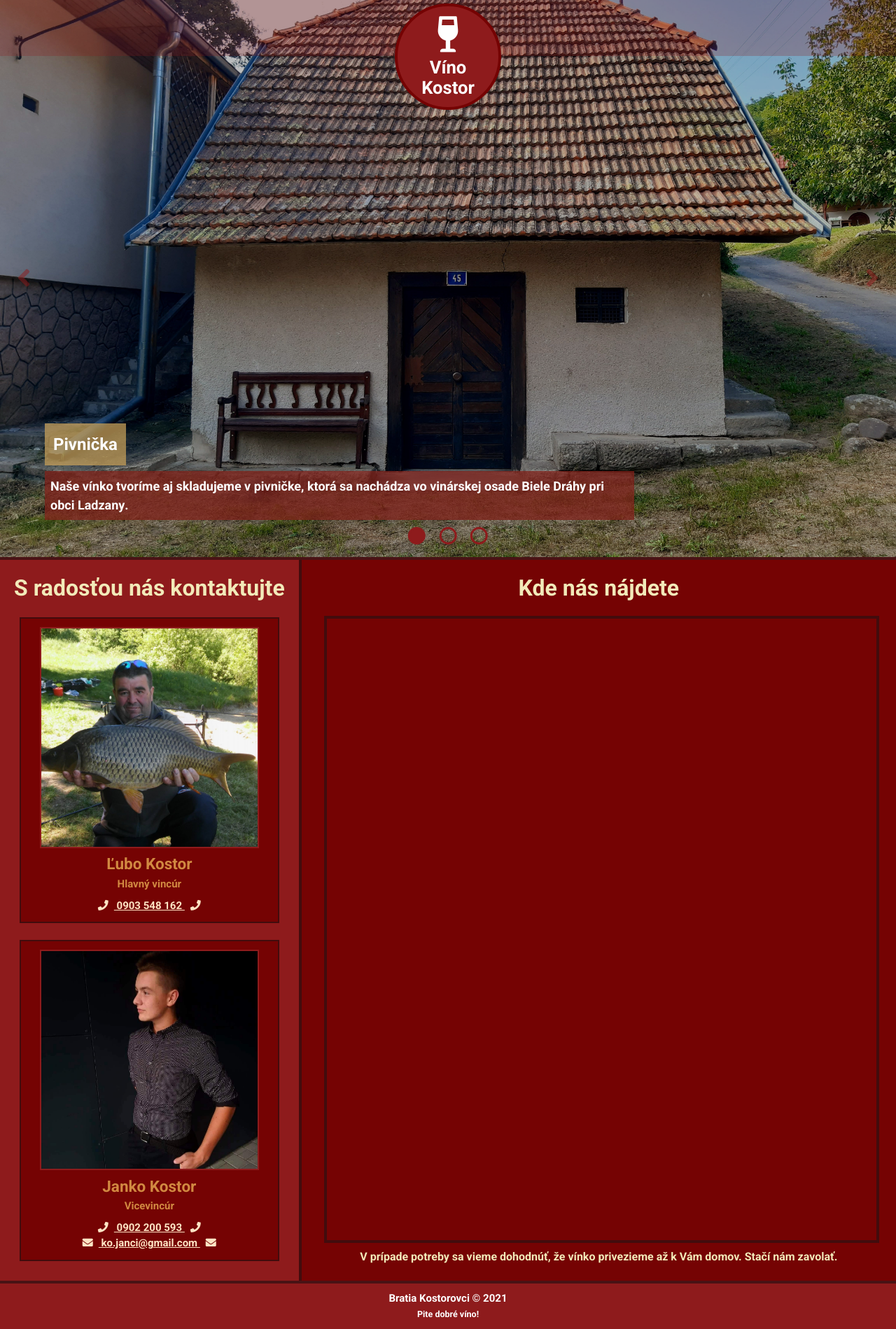
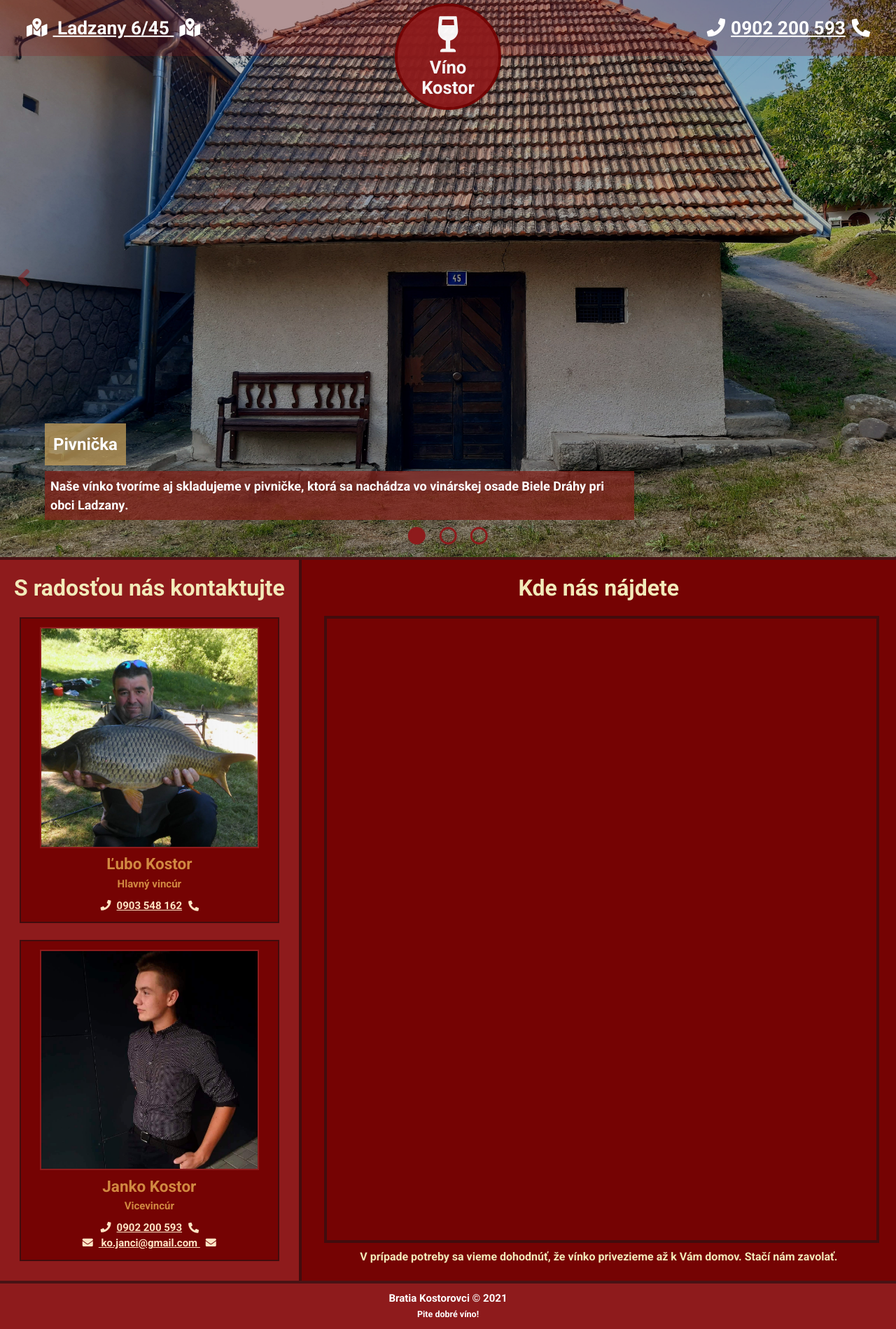
Before and after one commit to Jancikos/vino-kostor, a PHP site: page / in a window 1280 px wide. Shown: the whole page at 70% size. Run offline with PHP 8.4, Linux system fonts and the light colour scheme; some libraries are stand-ins or nearby versions.

Commit message:
vylepsenie navbaru

```diff
--- a/css/app.css
+++ b/css/app.css
@@ -34,6 +34,40 @@ body {
     padding: 16px;
 }
 
+/* ikonky pred linkami */
+/* telefon/volania */
+a[href^="tel"]{
+    text-decoration: underline;
+}
+a[href^="tel"]::before,
+a[href^="tel"]::after{
+    font-family: 'Font Awesome 5 Free';
+    font-weight: 600;
+    content: '\f095';
+    margin: 0 8px;
+
+    text-decoration: none;
+    display: inline-block;
+    transform: rotate(360deg);
+}
+a[href^="tel"]::after{
+    transform: rotate(90deg);
+}
+/* mapa */
+a.map-link{
+    text-decoration: underline;
+}
+a.map-link::before,
+a.map-link::after{
+    font-family: 'Font Awesome 5 Free';
+    font-weight: 600;
+    content: '\f5a0';
+    margin: 0 8px;
+
+    text-decoration: none;
+    display: inline-block;
+    transform: rotate(360deg);
+}
 
 /* header */
 
@@ -45,7 +79,7 @@ header {
     top: 0;
     right: 0;
     left: 0;
-    z-index: 10;
+    z-index: 1;
 
     height: 5rem;
 
@@ -72,7 +106,7 @@ header::after {
     z-index: 11;
     background: var(--main-color);
     color: white;
-    opacity: 1;
+    opacity: 0.95;
     text-align: center;
     font-size: 1.6rem;
     line-height: 110%;
@@ -88,6 +122,10 @@ header::after {
     border: .3rem solid var(--main-color-lighter);
     border-radius: 50%;
 }
+.logo a{
+    color: white;
+    text-decoration: none;
+}
 .logo span{
     display: block;
     font-weight: bold;
@@ -97,6 +135,25 @@ header::after {
     margin-bottom: .5rem;
 }
 
+
+header .navbar{
+    display: flex;
+    flex-direction: row;
+    justify-content: space-between;
+
+    padding: 2em;
+
+    position: relative;
+    top: 50%;
+    transform: translateY(-50%);
+    z-index: 2;
+}
+
+header .navbar a{
+    color: white;
+    font-size: 1.75em;
+    text-decoration: underline;
+}
 
 #pageWrapper footer {
     grid-area: footer;
@@ -202,6 +259,10 @@ header::after {
             "find-us find-us find-us"
             "footer footer footer";
     }
+
+    header .navbar {
+        display: none;
+    }
 }
 /* animacie na slidnutie zo spodku */
 @keyframes slide-bottom {
--- a/css/slider.css
+++ b/css/slider.css
@@ -125,7 +125,6 @@
 #slider .slider-text{
     position: absolute;
 
-
     bottom: 45px;
 
     left: 5%;
--- a/index.html
+++ b/index.html
@@ -18,8 +18,14 @@
     <section id="header">
         <header>
             <div class="logo">
-                <i class="fas fa-wine-glass-alt"></i>
-                <span>Víno<br>Kostor</span>
+                <a href="http://vinokostor.sk">
+                    <i class="fas fa-wine-glass-alt"></i>
+                    <span>Víno<br>Kostor</span>
+                </a>
+            </div>
+            <div class="navbar">
+                <a href="https://www.google.sk/maps/place/V%C3%ADno+Kostor/@48.2701849,18.9030187,17z/data=!3m1!4b1!4m5!3m4!1s0x476ac736d91aaf8b:0x2677a7da21b59c3!8m2!3d48.2701814!4d18.9052074" target="blank" class="map-link"> Ladzany 6/45 </a>
+                <a href="tel:0902200593" target="blank">0902 200 593</a>
             </div>
         </header>
 
@@ -67,13 +73,13 @@
                 <img src="./obrazky/lubko.jpg" alt="Ľubko" class="contact-photo">
                 <h2>Ľubo Kostor</h2>
                 <h4>Hlavný vincúr</h4>
-                <a href="tel:0903548162" target="blank"><i class="fa fa-phone"></i> 0903 548 162 <i class="fa fa-phone"></i></a>
+                <a href="tel:0903548162" target="blank">0903 548 162</a>
             </div>
             <div class="contact-card">
                 <img src="./obrazky/janko.jpg" alt="Janko" class="contact-photo">
                 <h2>Janko Kostor</h2>
                 <h4>Vicevincúr</h4>
-                <a href="tel:0902200593" target="blank"><i class="fa fa-phone"></i> 0902 200 593 <i class="fa fa-phone"></i></a>
+                <a href="tel:0902200593" target="blank">0902 200 593</a>
                 <br>
                 <a href="mailto:ko.janci@gmail.com" target="blank"><i class="fa fa-envelope"></i> ko.janci@gmail.com <i class="fa fa-envelope"></i></a>
             </div>
```
